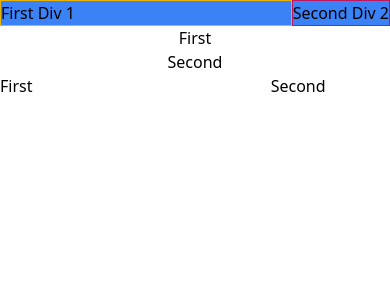
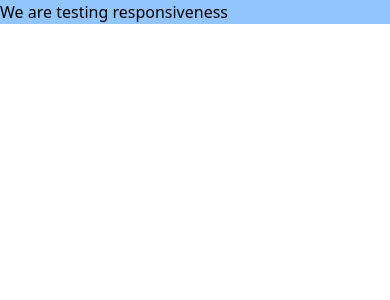
Before and after one commit to Riddhi73/tailwind-css-practice, a React (Vite) app: page / in a window 390 px wide. Shown: the top 300 px of the page. Built offline with nearby package versions, Linux system fonts and the light colour scheme.

Commit message:
Add breakpoint responsiveness

```diff
--- a/src/App.jsx
+++ b/src/App.jsx
@@ -1,17 +1,8 @@
 function App() {
   return (
     <>
-      <div className="flex bg-blue-500">
-        <div className="flex-1 border border-yellow-500">First Div 1</div>
-        <div className="flex-2 border border-pink-700">Second Div 2</div>
-      </div>
-      <div className="flex flex-col justify-center items-center">
-        <div>First</div>
-        <div>Second</div>
-      </div>
-      <div className="grid grid-cols-3 gap-4">
-        <div className="col-span-2">First</div>
-        <div>Second</div>
+      <div className="bg-blue-300 sm:bg-red-500 md:bg-blue-600 lg:bg-purple-600 xl:bg-yellow-400">
+        We are testing responsiveness
       </div>
     </>
   );
```
